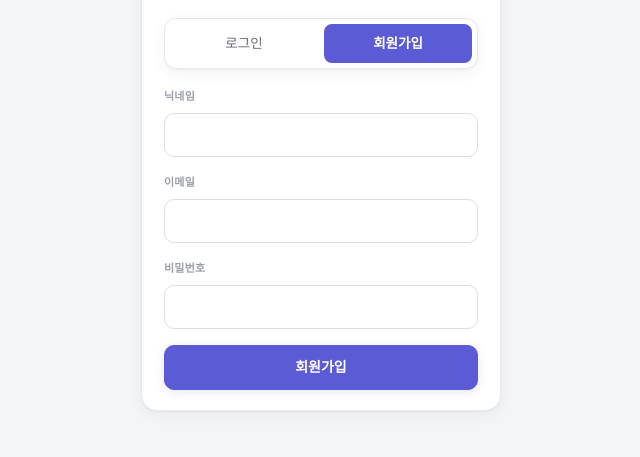
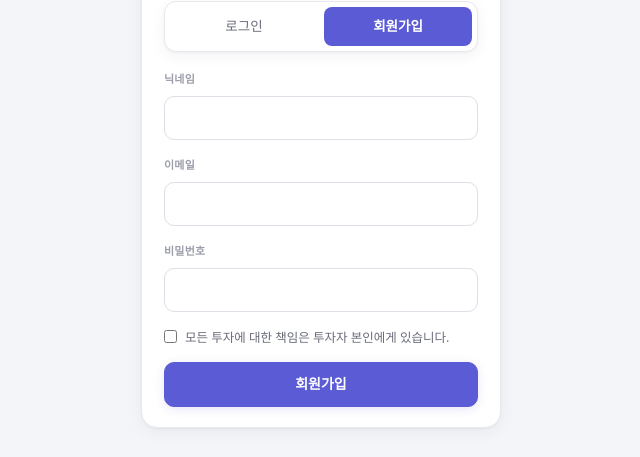
Before and after one commit to madcamp-official/26s-w2-c2-01, a React (Vite) app in the folder frontend/: page / in a window 1280 px wide. Both pictures are taken after a click on the button "회원가입". Shown: the part 228-685 px from the top of the page, without its empty margins (319-959 px from the left). Built offline with nearby package versions, Linux system fonts and the light colour scheme; no server answers.

Commit message:
feat: require investor-responsibility disclaimer agreement checkbox on signup

```diff
--- a/frontend/src/components/AuthPage.jsx
+++ b/frontend/src/components/AuthPage.jsx
@@ -7,6 +7,7 @@ export default function AuthPage({ onAuthed }) {
   const [email, setEmail] = useState('');
   const [password, setPassword] = useState('');
   const [nickname, setNickname] = useState('');
+  const [agreed, setAgreed] = useState(false);
   const [error, setError] = useState('');
   const [loading, setLoading] = useState(false);
 
@@ -41,7 +42,7 @@ export default function AuthPage({ onAuthed }) {
 
         <div className="ptabs" style={{ marginBottom: 18 }}>
           <button className={mode === 'login' ? 'on' : ''} onClick={() => { setMode('login'); setError(''); }}>로그인</button>
-          <button className={mode === 'register' ? 'on' : ''} onClick={() => { setMode('register'); setError(''); }}>회원가입</button>
+          <button className={mode === 'register' ? 'on' : ''} onClick={() => { setMode('register'); setError(''); setAgreed(false); }}>회원가입</button>
         </div>
 
         <form onSubmit={handleSubmit}>
@@ -60,11 +61,29 @@ export default function AuthPage({ onAuthed }) {
             <input className="field" style={{ maxWidth: 'none' }} type="password" value={password} onChange={(e) => setPassword(e.target.value)} required minLength={4} />
           </div>
 
+          {mode === 'register' && (
+            <label style={{ display: 'flex', alignItems: 'flex-start', gap: 8, margin: '4px 0 14px', fontSize: 12.5, color: 'var(--t2)', cursor: 'pointer' }}>
+              <input
+                type="checkbox"
+                checked={agreed}
+                onChange={(e) => setAgreed(e.target.checked)}
+                required
+                style={{ marginTop: 2 }}
+              />
+              모든 투자에 대한 책임은 투자자 본인에게 있습니다.
+            </label>
+          )}
+
           {error && (
             <div className="strip" style={{ background: 'var(--neg-bg)', color: 'var(--neg)' }}>{error}</div>
           )}
 
-          <button className="btn primary" type="submit" style={{ width: '100%', justifyContent: 'center' }} disabled={loading}>
+          <button
+            className="btn primary"
+            type="submit"
+            style={{ width: '100%', justifyContent: 'center' }}
+            disabled={loading || (mode === 'register' && !agreed)}
+          >
             {loading ? '처리 중…' : mode === 'login' ? '로그인' : '회원가입'}
           </button>
         </form>
```
